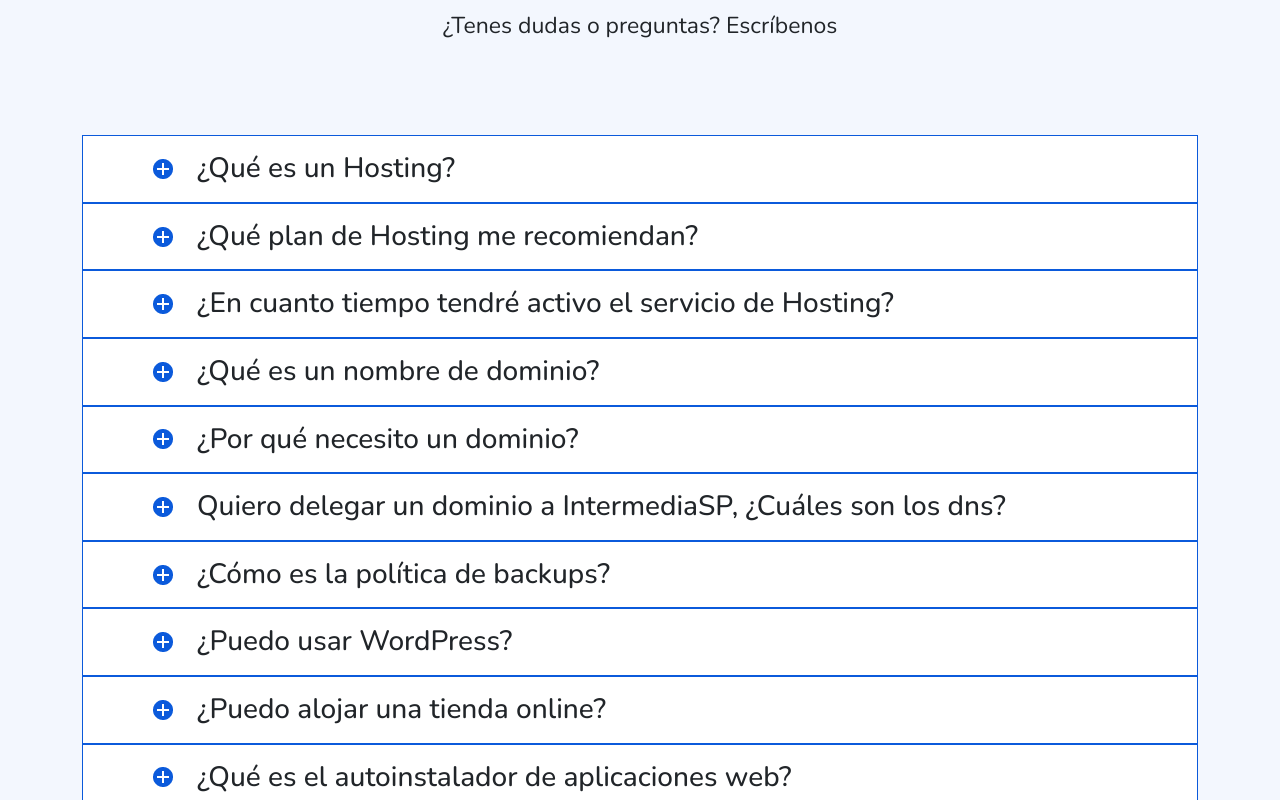
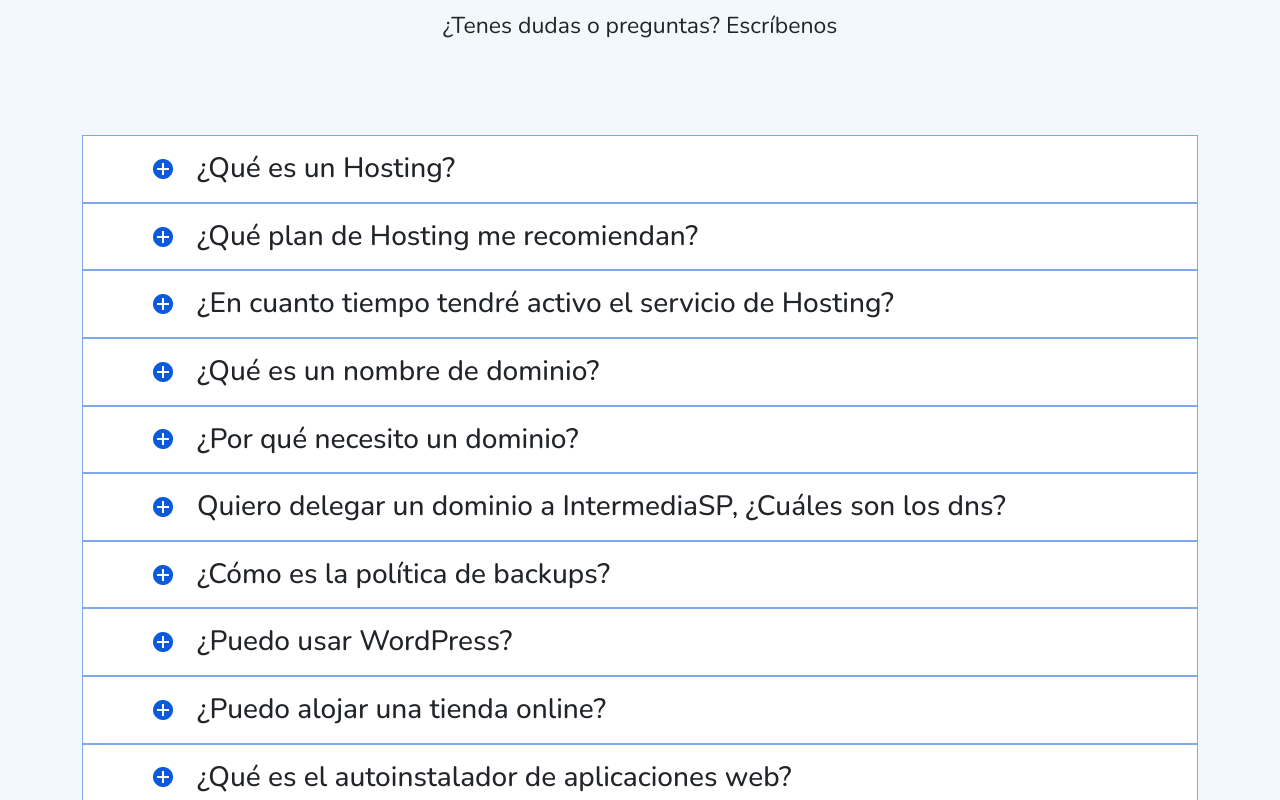
Before and after one commit to MartinGramajo/intermedia, a React (Create React App) app: page / in a window 1280 px wide. Shown: the part 2540-3340 px from the top of the page. Built offline with nearby package versions, Linux system fonts and the light colour scheme.

Commit message:
preguntas frecuentes v2

```diff
--- a/src/components/preguntasFrecuentes/preguntasFrecuentes.css
+++ b/src/components/preguntasFrecuentes/preguntasFrecuentes.css
@@ -3,7 +3,7 @@
     flex-direction:row-reverse;
     justify-content: flex-end;
     padding-left: 70px;
-    border: 0.5px ;
+    border: 0.25px ;
     border-radius: 0 !important;
     padding-bottom: -1.5px;
 
@@ -24,7 +24,7 @@
 
 }
 .acordeon-pf .accordion-item{
-    border: 0.5px solid #0B5ADB !important;
+    border: 0.25px solid #0b5bdb85 !important;
     border-radius: 0 !important;
 }
 
```
